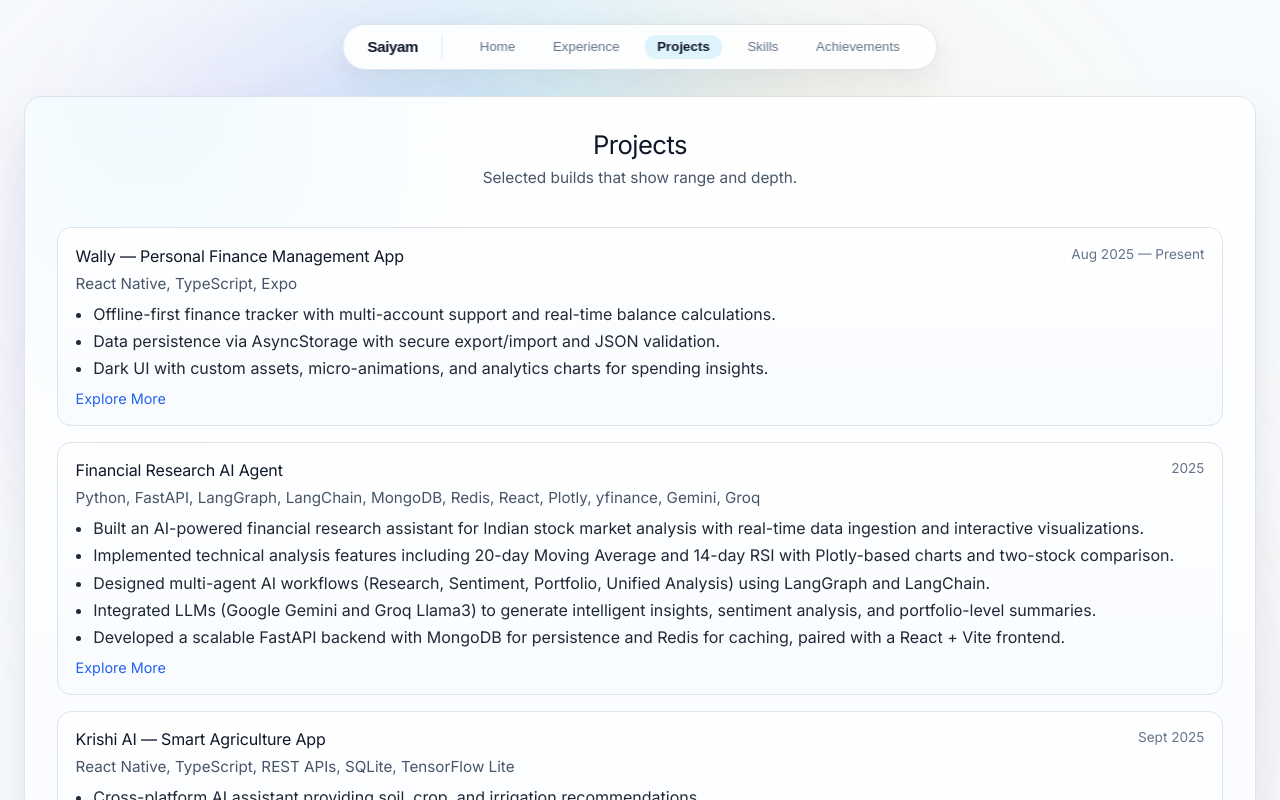
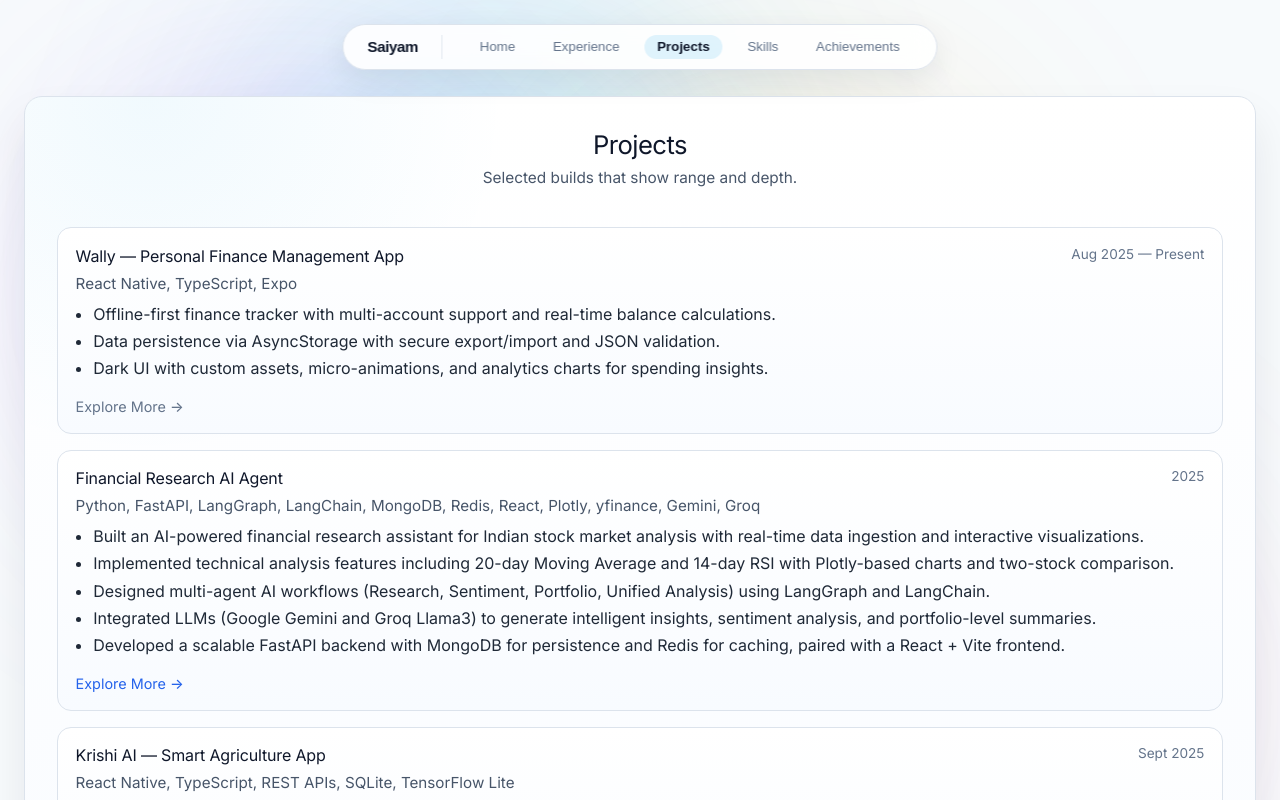
Before and after one commit to SaiyamJn/Portfolio_Resume, a React (Vite) app: page /projects in a window 1280 px wide. Shown: the top 800 px of the page. Built offline with nearby package versions, Linux system fonts and the light colour scheme.

Commit message:
Configure GitHub Pages deployment

```diff
--- a/src/pages/Projects.tsx
+++ b/src/pages/Projects.tsx
@@ -23,7 +23,6 @@ const Projects = () => {
       name: 'Wally — Personal Finance Management App',
       date: 'Aug 2025 — Present',
       stack: 'React Native, TypeScript, Expo',
-      link: 'https://github.com/SaiyamJn/WallyMobile.git',
       bullets: [
         'Offline-first finance tracker with multi-account support and real-time balance calculations.',
         'Data persistence via AsyncStorage with secure export/import and JSON validation.',
@@ -34,7 +33,7 @@ const Projects = () => {
       name: 'Financial Research AI Agent',
       date: '2025',
       stack: 'Python, FastAPI, LangGraph, LangChain, MongoDB, Redis, React, Plotly, yfinance, Gemini, Groq',
-      link: 'https://github.com/SaiyamJn/Financial-Research-Agent',
+      link: 'https://github.com/SaiyamJn/Financial-Research-Agent.git',
       bullets: [
         'Built an AI-powered financial research assistant for Indian stock market analysis with real-time data ingestion and interactive visualizations.',
         'Implemented technical analysis features including 20-day Moving Average and 14-day RSI with Plotly-based charts and two-stock comparison.',
@@ -131,12 +130,44 @@ const Projects = () => {
                   ))}
                 </ul>
                 {project.link ? (
+                  <a
+                    href={project.link}
+                    target="_blank"
+                    rel="noopener noreferrer"
+                    onClick={(e) => e.stopPropagation()}
+                    style={{
+                      color: '#2563eb',
+                      fontSize: '0.9rem',
+                      fontWeight: 500,
+                      textDecoration: 'none',
+                      display: 'inline-block',
+                      marginTop: '0.5rem',
+                      transition: 'color 0.2s ease'
+                    }}
+                    onMouseEnter={(e) => {
+                      e.currentTarget.style.color = '#1d4ed8';
+                      e.currentTarget.style.textDecoration = 'underline';
+                    }}
+                    onMouseLeave={(e) => {
+                      e.currentTarget.style.color = '#2563eb';
+                      e.currentTarget.style.textDecoration = 'none';
+                    }}
+                  >
+                    Explore More →
+                  </a>
+                ) : (
                   <span
-                    style={{ color: '#2563eb', fontSize: '0.9rem', fontWeight: 500 }}
+                    style={{
+                      color: '#64748b',
+                      fontSize: '0.9rem',
+                      fontWeight: 500,
+                      display: 'inline-block',
+                      marginTop: '0.5rem'
+                    }}
                   >
-                    Explore More
+                    Explore More →
                   </span>
-                ) : null}
+                )}
               </div>
             ))}
           </div>
```
